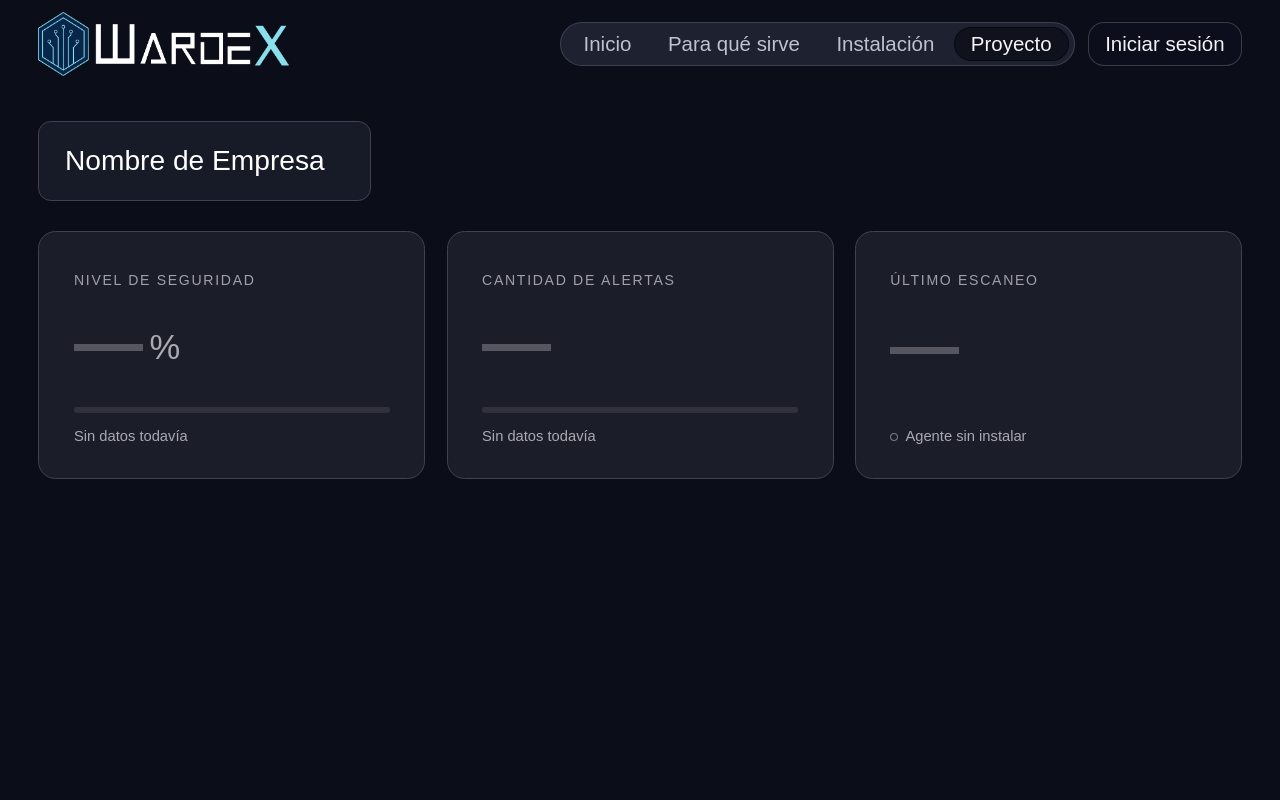
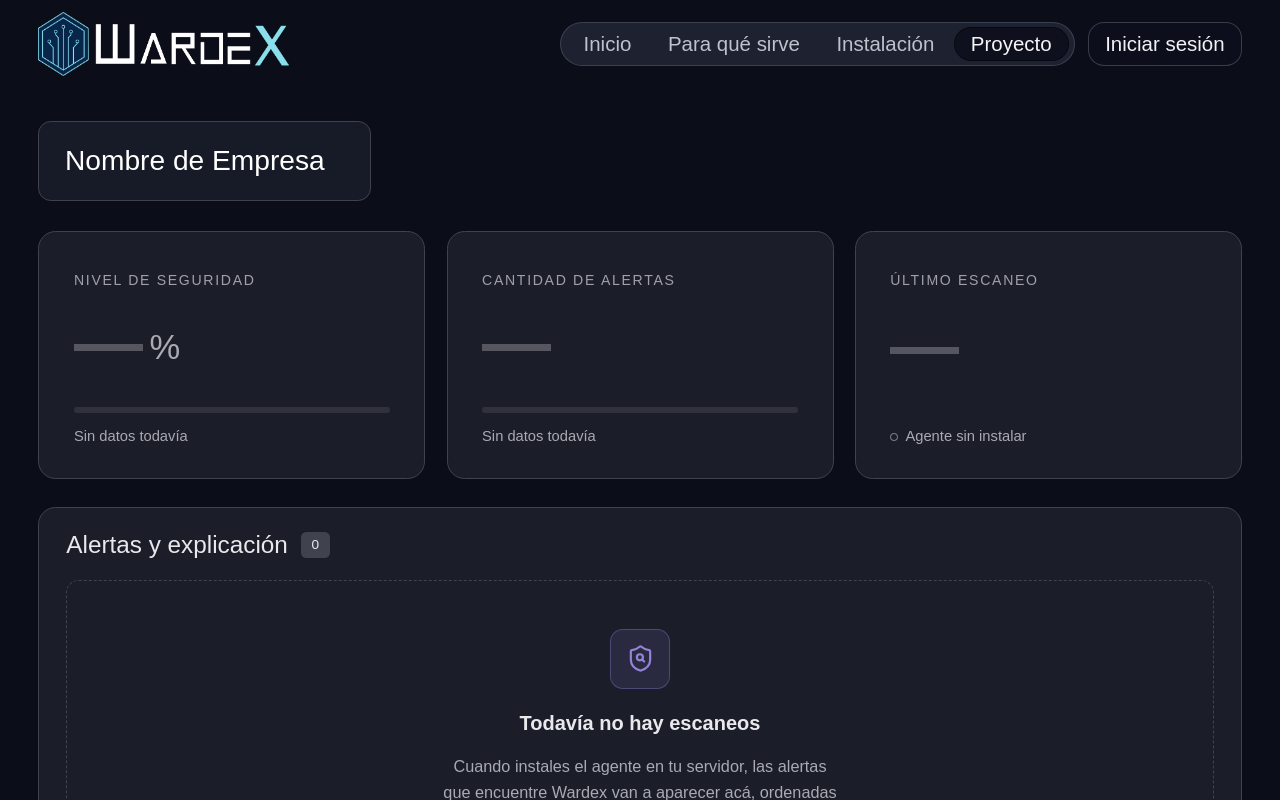
Before and after one commit to LucianoBonilauri/WardexFront, a React (Vite) app in the folder WardexFront./: page / in a window 1280 px wide. Both pictures are taken after a click on the button "Proyecto". Shown: the top 800 px of the page. Built offline with nearby package versions, Linux system fonts and the light colour scheme.

Commit message:
Seccion de alerts

```diff
--- a/WardexFront./src/Components/Dashboard/CantAlerts.css
+++ b/WardexFront./src/Components/Dashboard/CantAlerts.css
@@ -1,15 +1,4 @@
-.alerta-criticas {
-  --color-alerta: #e16666;
-}
-
-.alerta-altas {
-  --color-alerta: #e79547;
-}
-
-.alerta-medias {
-  --color-alerta: #d3bd6c;
-}
-
+/* El color de cada tramo y de cada punto sale de la clase gravedad-* (está en Dashboard.css) */
 .alertas-barra {
   display: flex;
   gap: 0.35vw;
@@ -25,7 +14,7 @@
 .alertas-tramo {
   flex-basis: 0;
   border-radius: 0.7vh;
-  background: var(--color-alerta);
+  background: var(--color-gravedad);
 }
 
 .alertas-leyenda {
@@ -47,7 +36,7 @@
   width: 0.85vh;
   aspect-ratio: 1;
   border-radius: 50%;
-  background: var(--color-alerta);
+  background: var(--color-gravedad);
 }
 
 @media (max-width: 52rem) {
--- a/WardexFront./src/Components/Dashboard/CantAlerts.tsx
+++ b/WardexFront./src/Components/Dashboard/CantAlerts.tsx
@@ -1,46 +1,44 @@
+import type { Alerta } from './Alert.tsx'
 import './CantAlerts.css'
-
-export type Alertas = {
-  criticas: number
-  altas: number
-  medias: number
-}
 
 // Orden en el que aparecen en la barra y en la leyenda
 const TIPOS = [
-  { clave: 'criticas', singular: 'crítica', plural: 'críticas' },
-  { clave: 'altas', singular: 'alta', plural: 'altas' },
-  { clave: 'medias', singular: 'media', plural: 'medias' },
+  { gravedad: 'critica', singular: 'crítica', plural: 'críticas' },
+  { gravedad: 'alta', singular: 'alta', plural: 'altas' },
+  { gravedad: 'media', singular: 'media', plural: 'medias' },
 ] as const
 
 type CantAlertsProps = {
-  // Sin escaneo no llega y la card se muestra vacía
-  alertas?: Alertas
+  // Las alertas del último escaneo, que la card cuenta por gravedad. Sin escaneo no llegan y la card se muestra vacía
+  alertas?: Alerta[]
 }
 
 function CantAlerts({ alertas }: CantAlertsProps) {
+  const tipos = TIPOS.map((tipo) => ({
+    ...tipo,
+    cantidad: alertas?.filter((alerta) => alerta.gravedad === tipo.gravedad).length ?? 0,
+  }))
+
   return (
     <article className="stat-card">
       <h2 className="stat-label">Cantidad de alertas</h2>
 
       <p className="stat-valor">
-        {alertas
-          ? alertas.criticas + alertas.altas + alertas.medias
-          : <span className="stat-vacio" aria-hidden="true" />}
+        {alertas ? alertas.length : <span className="stat-vacio" aria-hidden="true" />}
       </p>
 
       {/* Cada tramo es tan largo como su cantidad; los tipos en 0 no se dibujan */}
       <div className="alertas-barra" aria-hidden="true">
-        {alertas && TIPOS.map(({ clave }) => alertas[clave] > 0 && (
-          <span key={clave} className={`alertas-tramo alerta-${clave}`} style={{ flexGrow: alertas[clave] }} />
+        {tipos.map(({ gravedad, cantidad }) => cantidad > 0 && (
+          <span key={gravedad} className={`alertas-tramo gravedad-${gravedad}`} style={{ flexGrow: cantidad }} />
         ))}
       </div>
 
       {alertas ? (
         <ul className="stat-pie alertas-leyenda">
-          {TIPOS.map(({ clave, singular, plural }) => (
-            <li key={clave} className={`alerta-${clave}`}>
-              {alertas[clave]} {alertas[clave] === 1 ? singular : plural}
+          {tipos.map(({ gravedad, cantidad, singular, plural }) => (
+            <li key={gravedad} className={`gravedad-${gravedad}`}>
+              {cantidad} {cantidad === 1 ? singular : plural}
             </li>
           ))}
         </ul>
--- /dev/null
+++ b/WardexFront./src/Components/Dashboard/ListaAlertas.css
@@ -0,0 +1,168 @@
+/* Mismo fondo y borde que las cards de arriba */
+.lista-alertas {
+  margin-top: 3.5vh;
+  padding: 2.8vh 2.1vw;
+  border: 0.15vh solid #40424d;
+  border-radius: 2.2vh;
+  background: #1b1d29;
+}
+
+.lista-alertas-encabezado {
+  display: flex;
+  align-items: center;
+  gap: 1vw;
+  margin-bottom: 2.6vh;
+}
+
+.lista-alertas-encabezado h2 {
+  margin: 0;
+  color: #e9e9ed;
+  font-size: clamp(1.3rem, min(1.9vw, 3.05vh), 2.2rem);
+  font-weight: 500;
+  line-height: 1.15;
+}
+
+.lista-alertas-cantidad {
+  display: grid;
+  place-items: center;
+  min-width: 3.2vh;
+  min-height: 3.2vh;
+  padding: 0 0.85vw;
+  border-radius: 0.65vh;
+  background: #40424d;
+  color: #e9e9ed;
+  font-size: clamp(0.8rem, min(1.07vw, 1.7vh), 1.2rem);
+  font-variant-numeric: tabular-nums;
+}
+
+/* Con muchas alertas la lista scrollea por dentro: entran 4 filas (4 × 9.6vh + 3 espacios de 1.8vh).
+   El margen negativo deja la barra de scroll en el borde de la sección, sin tapar las filas */
+.lista-alertas-items {
+  display: flex;
+  flex-direction: column;
+  gap: 1.8vh;
+  max-height: 43.8vh;
+  margin: 0 -1vw 0 0;
+  padding: 0 1vw 0 0;
+  overflow-y: auto;
+  list-style: none;
+  scrollbar-color: #40424d transparent;
+  scrollbar-width: thin;
+}
+
+/* Aviso cuando no hay alertas para mostrar */
+.lista-alertas-vacia {
+  display: flex;
+  flex-direction: column;
+  align-items: center;
+  padding: 6vh 3vw;
+  border: 0.15vh dashed #40424d;
+  border-radius: 1.6vh;
+  text-align: center;
+}
+
+.lista-alertas-icono {
+  display: grid;
+  place-items: center;
+  height: 7.5vh;
+  aspect-ratio: 1;
+  border: 0.15vh solid color-mix(in srgb, var(--violet) 35%, transparent);
+  border-radius: 1.6vh;
+  background: color-mix(in srgb, var(--violet) 12%, transparent);
+  color: var(--violet);
+}
+
+.lista-alertas-icono svg {
+  width: 50%;
+  height: 50%;
+  fill: none;
+  stroke: currentColor;
+  stroke-width: 1.8;
+  stroke-linecap: round;
+  stroke-linejoin: round;
+}
+
+.lista-alertas-vacia h3 {
+  margin: 2.8vh 0 0;
+  color: #e9e9ed;
+  font-size: clamp(1.1rem, min(1.58vw, 2.5vh), 1.7rem);
+  font-weight: 600;
+  line-height: 1.2;
+}
+
+.lista-alertas-vacia p {
+  max-width: 32vw;
+  margin: 2.2vh 0 0;
+  color: #a9aab2;
+  font-size: clamp(0.9rem, min(1.27vw, 2.05vh), 1.35rem);
+  line-height: 1.6;
+  text-wrap: pretty;
+}
+
+.instalar-button {
+  display: inline-flex;
+  align-items: center;
+  gap: 0.9vw;
+  min-height: 5.6vh;
+  margin-top: 3.3vh;
+  padding: 0 1.9vw;
+  border: 0.15vh solid var(--violet);
+  border-radius: 1.3vh;
+  color: var(--violet);
+  font-size: clamp(0.9rem, min(1.3vw, 2.1vh), 1.4rem);
+  font-weight: 600;
+  transition: opacity 180ms ease, transform 180ms ease;
+}
+
+.instalar-button:hover {
+  opacity: 0.78;
+  transform: translateY(-0.2vh);
+}
+
+.instalar-flecha {
+  width: 1em;
+  height: 1em;
+  fill: none;
+  stroke: currentColor;
+  stroke-width: 1.8;
+  stroke-linecap: round;
+  stroke-linejoin: round;
+  transition: transform 180ms ease;
+}
+
+.instalar-button:hover .instalar-flecha {
+  transform: translateX(0.3vw);
+}
+
+@media (max-width: 52rem) {
+  .lista-alertas {
+    padding: 3vh 5vw;
+  }
+
+  .lista-alertas-encabezado {
+    gap: 3vw;
+  }
+
+  .lista-alertas-cantidad {
+    padding: 0 2.5vw;
+  }
+
+  .lista-alertas-items {
+    max-height: 60vh;
+    margin-right: -3vw;
+    padding-right: 3vw;
+  }
+
+  .lista-alertas-vacia {
+    padding: 5vh 6vw;
+  }
+
+  .lista-alertas-vacia p {
+    max-width: none;
+  }
+
+  .instalar-button {
+    gap: 2vw;
+    padding: 0 5vw;
+  }
+}
--- /dev/null
+++ b/WardexFront./src/Components/Dashboard/ListaAlertas.tsx
@@ -0,0 +1,63 @@
+import Alert, { type Alerta, type Gravedad } from './Alert.tsx'
+import './ListaAlertas.css'
+
+// Primero las críticas, después las altas y al final las medias
+const ORDEN: Record<Gravedad, number> = { critica: 0, alta: 1, media: 2 }
+
+type ListaAlertasProps = {
+  // Las alertas del último escaneo. Sin escaneo no llegan y se muestra el aviso para instalar el agente
+  alertas?: Alerta[]
+  onInstalar: () => void
+}
+
+function ListaAlertas({ alertas, onInstalar }: ListaAlertasProps) {
+  return (
+    <section className="lista-alertas" aria-labelledby="lista-alertas-titulo">
+      <div className="lista-alertas-encabezado">
+        <h2 id="lista-alertas-titulo">Alertas y explicación</h2>
+        <span className="lista-alertas-cantidad">{alertas?.length ?? 0}</span>
+      </div>
+
+      {alertas && alertas.length > 0 ? (
+        <ol className="lista-alertas-items">
+          {alertas
+            .toSorted((a, b) => ORDEN[a.gravedad] - ORDEN[b.gravedad])
+            .map((alerta, i) => <Alert key={alerta.id} numero={i + 1} alerta={alerta} />)}
+        </ol>
+      ) : (
+        <div className="lista-alertas-vacia">
+          <span className="lista-alertas-icono" aria-hidden="true">
+            <svg viewBox="0 0 24 24" focusable="false">
+              <path d="M20 13c0 5-3.5 7.5-7.66 8.95a1 1 0 0 1-.67-.01C7.5 20.5 4 18 4 13V6a1 1 0 0 1 1-1c2 0 4.5-1.2 6.24-2.72a1.17 1.17 0 0 1 1.52 0C14.51 3.81 17 5 19 5a1 1 0 0 1 1 1z" />
+              <circle cx="11.5" cy="11" r="2.5" />
+              <path d="m13.3 12.8 1.7 1.7" />
+            </svg>
+          </span>
+
+          {alertas ? (
+            <>
+              <h3>No se encontraron alertas</h3>
+              <p>El último escaneo no encontró problemas en tu servidor.</p>
+            </>
+          ) : (
+            <>
+              <h3>Todavía no hay escaneos</h3>
+              <p>
+                Cuando instales el agente en tu servidor, las alertas que encuentre Wardex van a aparecer acá,
+                ordenadas por gravedad.
+              </p>
+              <button type="button" className="instalar-button" onClick={onInstalar}>
+                Instalar Wardex
+                <svg className="instalar-flecha" viewBox="0 0 24 24" aria-hidden="true" focusable="false">
+                  <path d="M5 12h14M13 6l6 6-6 6" />
+                </svg>
+              </button>
+            </>
+          )}
+        </div>
+      )}
+    </section>
+  )
+}
+
+export default ListaAlertas
--- a/WardexFront./src/Pages/Dashboard.css
+++ b/WardexFront./src/Pages/Dashboard.css
@@ -9,6 +9,19 @@
   flex: 1;
   flex-direction: column;
   padding: 4vh 3vw;
+}
+
+/* Color de cada gravedad: lo usan la card de Cantidad de alertas y las etiquetas de la lista de alertas */
+.gravedad-critica {
+  --color-gravedad: #e16666;
+}
+
+.gravedad-alta {
+  --color-gravedad: #e79547;
+}
+
+.gravedad-media {
+  --color-gravedad: #d3bd6c;
 }
 
 /* Las tres cards de estadísticas: una al lado de la otra y todas del mismo alto */
--- a/WardexFront./src/Pages/Dashboard.tsx
+++ b/WardexFront./src/Pages/Dashboard.tsx
@@ -1,15 +1,17 @@
 import { useState } from 'react'
-import CantAlerts, { type Alertas } from '../Components/Dashboard/CantAlerts.tsx'
+import type { Alerta } from '../Components/Dashboard/Alert.tsx'
+import CantAlerts from '../Components/Dashboard/CantAlerts.tsx'
+import ListaAlertas from '../Components/Dashboard/ListaAlertas.tsx'
 import NiveldeSeguridad from '../Components/Dashboard/NiveldeSeguridad.tsx'
 import UltimoEscaneo from '../Components/Dashboard/UltimoEscaneo.tsx'
 import Header, { type Pagina } from '../Components/header.tsx'
 import NombreEmpresa from '../Components/NombreEmpresa.tsx'
 import './Dashboard.css'
 
-// Lo que trae un escaneo de la base de datos. Cada card usa solo su parte
+// Lo que trae un escaneo de la base de datos. Cada card y la lista de alertas usan solo su parte
 type DatosEscaneo = {
   nivelSeguridad: number
-  alertas: Alertas
+  alertas: Alerta[]
   fecha: Date
 }
 
@@ -20,7 +22,7 @@ type DashboardProps = {
 
 function Dashboard({ onCambiarPagina, nombreEmpresa }: DashboardProps) {
   // null = todavía no hay escaneo, y las cards se muestran vacías.
-  // TODO: cuando exista el backend, sumar setEscaneo y guardar acá el último escaneo; las cards se llenan solas
+  // TODO: cuando exista el backend, sumar setEscaneo y guardar acá el último escaneo; las cards y la lista se llenan solas
   const [escaneo] = useState<DatosEscaneo | null>(null)
 
   return (
@@ -35,6 +37,8 @@ function Dashboard({ onCambiarPagina, nombreEmpresa }: DashboardProps) {
           <CantAlerts alertas={escaneo?.alertas} />
           <UltimoEscaneo fecha={escaneo?.fecha} />
         </section>
+
+        <ListaAlertas alertas={escaneo?.alertas} onInstalar={() => onCambiarPagina('credenciales')} />
       </main>
     </div>
   )
```
Also changed, not shown: WardexFront./src/Components/Dashboard/Alert.css (+109 -0 lines), WardexFront./src/Components/Dashboard/Alert.tsx (+44 -0 lines), 1 other file (tests, documents, lock files or other folders).
